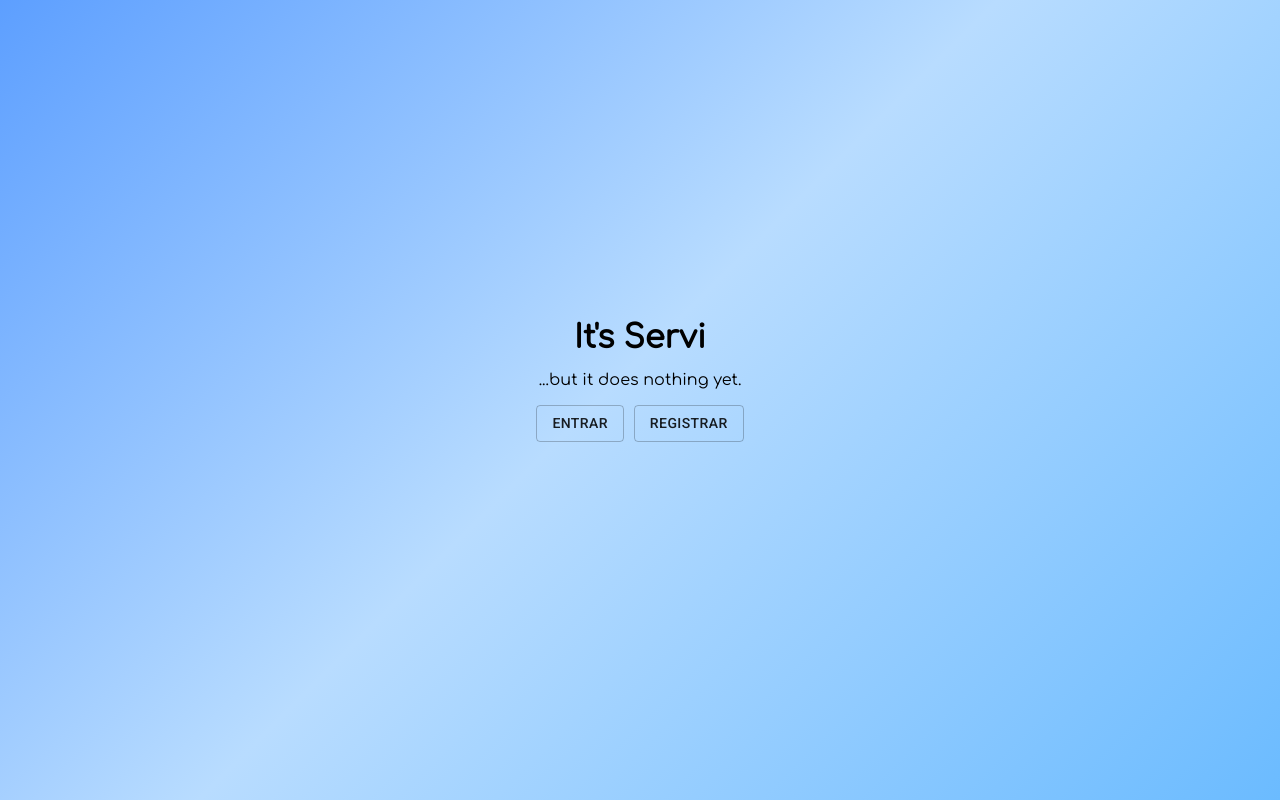
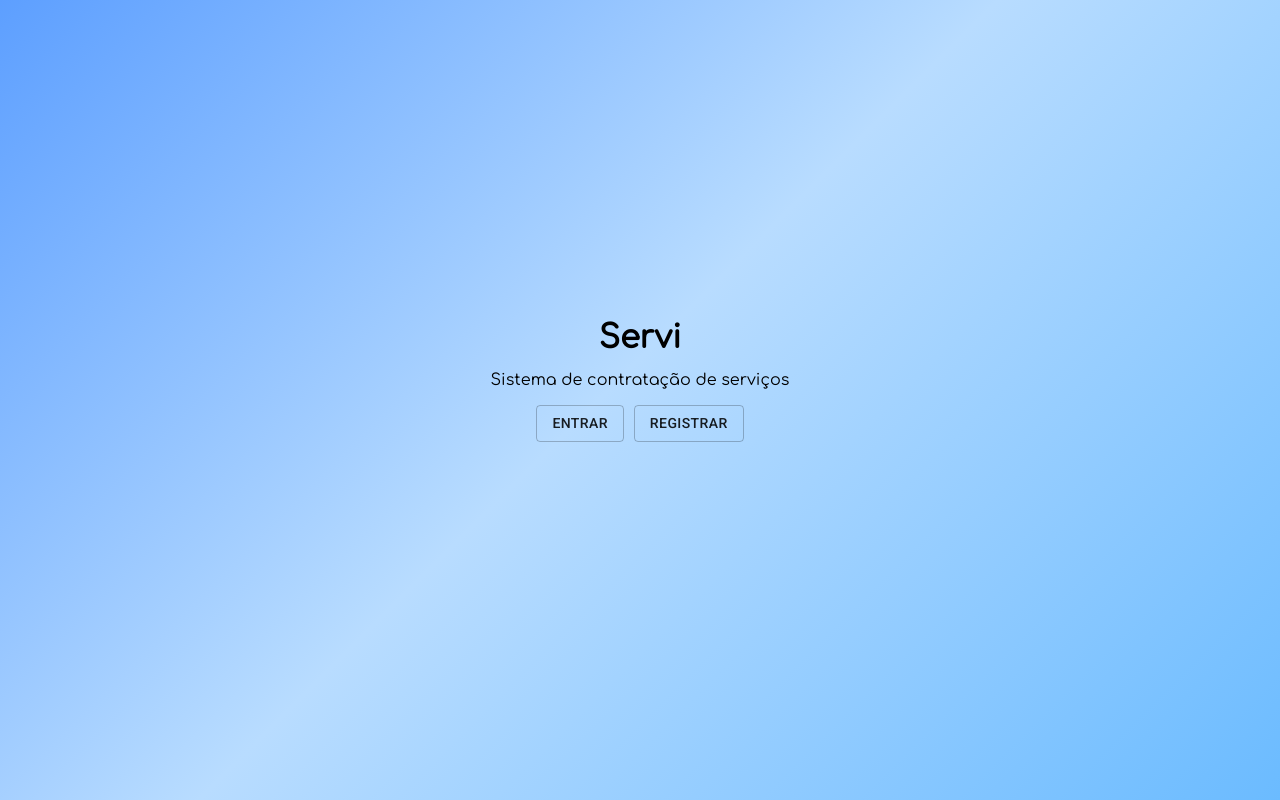
Before and after one commit to joaomcouto/UFMG-20201, a React (Create React App) app in the folder servi/: page / in a window 1280 px wide. Built offline with nearby package versions, Linux system fonts and the light colour scheme; no server answers.

Commit message:
remove warnings and change Logo page

```diff
--- a/servi/src/components/Logo/index.js
+++ b/servi/src/components/Logo/index.js
@@ -9,8 +9,8 @@ export default function Logo(props) {
 
     return (
         <div id="logo">
-            <h1>It's Servi</h1>
-            <p>...but it does nothing yet.</p>
+            <h1>Servi</h1>
+            <p>Sistema de contratação de serviços</p>
             <div>
                 <Button component={Link} to="/login"  variant="outlined" style={{marginRight: '10px'}}>Entrar</Button>
                 <Button component={Link} to="/register" variant="outlined" >Registrar</Button>
--- a/servi/src/components/Pedidos/OrderCard/index.js
+++ b/servi/src/components/Pedidos/OrderCard/index.js
@@ -16,7 +16,7 @@ export default function OrderCard(props) {
     }
 
     React.useEffect( () => {
-        getService();
+        getService(); // eslint-disable-next-line
     }, []);
 
     return (
--- a/servi/src/components/Pedidos/index.js
+++ b/servi/src/components/Pedidos/index.js
@@ -19,7 +19,7 @@ export default function Pedidos() {
     }
 
     React.useEffect( () => {
-        getOrders();
+        getOrders(); // eslint-disable-next-line
     }, []);
 
     function checkOrders() {
--- a/servi/src/components/ShowService/index.js
+++ b/servi/src/components/ShowService/index.js
@@ -24,7 +24,7 @@ export default function ShowService(props) {
     }
 
     React.useEffect(() => {
-        getService();
+        getService(); // eslint-disable-next-line
     }, []);
 
     const handleHire = (user_id, service_id) => {
```
